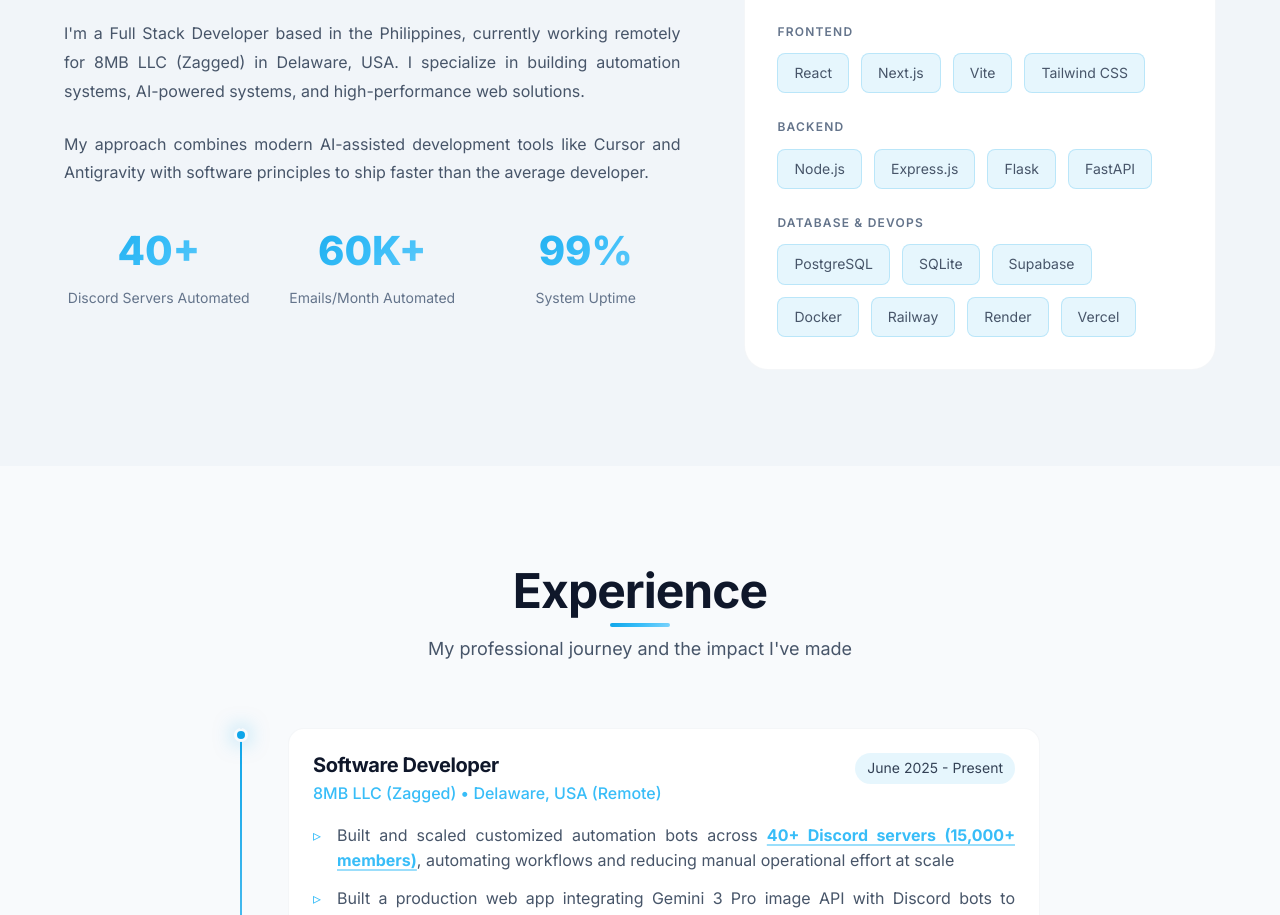
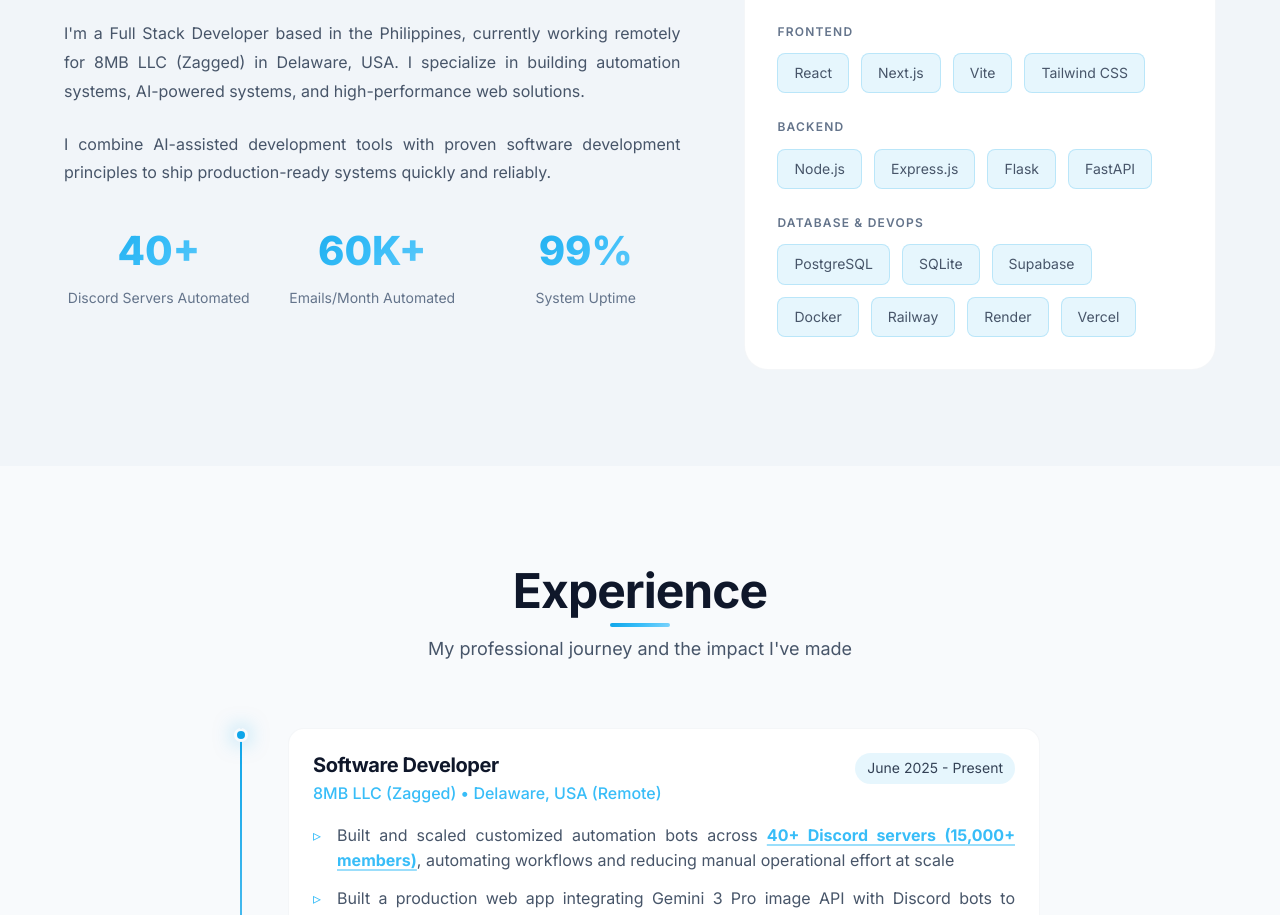
Before and after one commit to 5ky-lark/my-portfolio, a React (Vite) app: page / in a window 1280 px wide. Shown: the part 1046-1961 px from the top of the page. Built offline with nearby package versions, Linux system fonts and the light colour scheme.

Commit message:
Update About section approach text to focus on production-ready systems

```diff
--- a/src/components/About.jsx
+++ b/src/components/About.jsx
@@ -79,8 +79,7 @@
                             systems, AI-powered systems, and high-performance web solutions.
                         </p>
                         <p>
-                            My approach combines modern AI-assisted development tools like Cursor and
-                            Antigravity with software principles to ship faster than the average developer.
+                            I combine AI-assisted development tools with proven software development principles to ship production-ready systems quickly and reliably.
                         </p>
 
                         <div className="about-stats">
```
